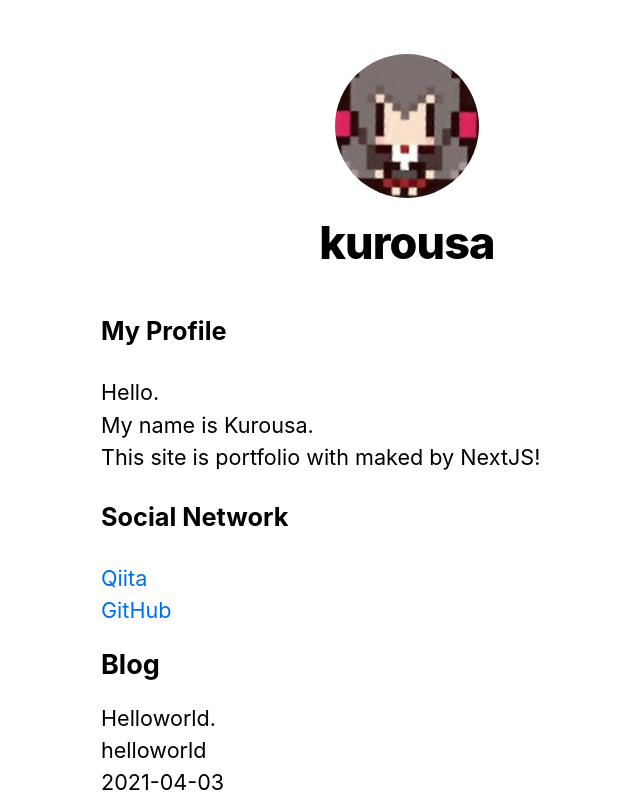
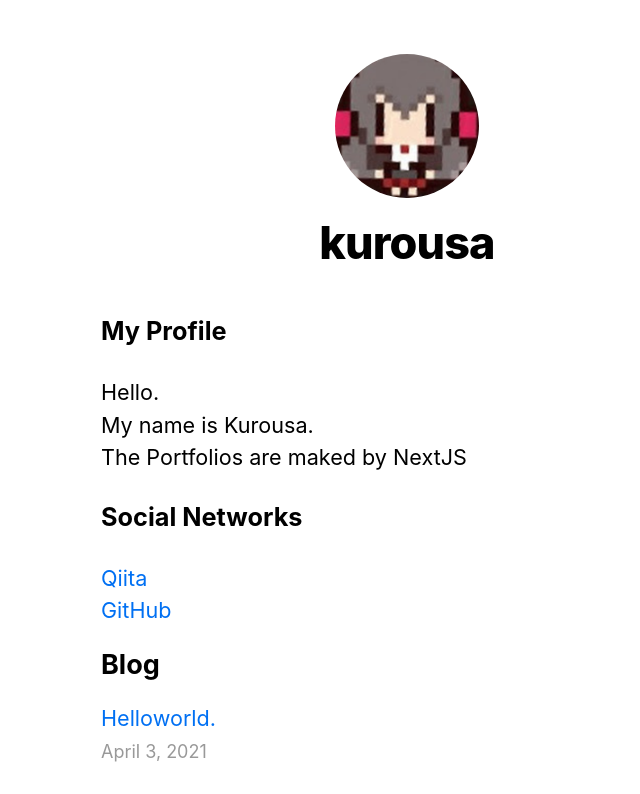
Before and after one commit to kurousa/nextjs_blog, a Next.js app: page / in a window 1280 px wide. Shown: the top 794 px of the page, without its empty margins (233-873 px from the left). Built offline with nearby package versions, Linux system fonts and the light colour scheme.

Commit message:
feat: brushup Post, Index

```diff
--- a/pages/index.js
+++ b/pages/index.js
@@ -2,6 +2,8 @@
 import Layout, { siteTitle } from '../components/layout'
 import utilStyles from '../styles/utils.module.css'
 import { getSortedPostsData } from '../lib/posts'
+import Link from 'next/link'
+import Date from '../components/date'
 
 export default function Home({ allPostsData }) {
   return (
@@ -11,9 +13,11 @@
       </Head>
       <section className={utilStyles.headingMd}>
         <h3>My Profile</h3>
-        <p>Hello. <br/>My name is Kurousa.<br/>
-           This site is portfolio with maked by NextJS!</p>
-        <h3>Social Network</h3>
+        <p>Hello. <br/>
+           My name is Kurousa.<br/>
+           The Portfolios are maked by NextJS
+        </p>
+        <h3>Social Networks</h3>
         <a href="https://qiita.com/kurousa">Qiita</a><br/>
         <a href="https://github.com/kurousa">GitHub</a>
       </section>
@@ -22,11 +26,13 @@
           <ul className={utilStyles.list}>
             {allPostsData.map(({ id, date, title }) => (
               <li className={utilStyles.listItem} key={id}>
-                {title}
+                <Link href={`/posts/${id}`}>
+                  <a>{title}</a>
+                </Link>
                 <br />
-                {id}
-                <br />
-                {date}
+                <small className={utilStyles.lightText}>
+                  <Date dateString={date} />
+                </small>
               </li>
             ))}
           </ul>
```
Also changed, not shown: pages/posts/[id].js (+11 -8 lines).
